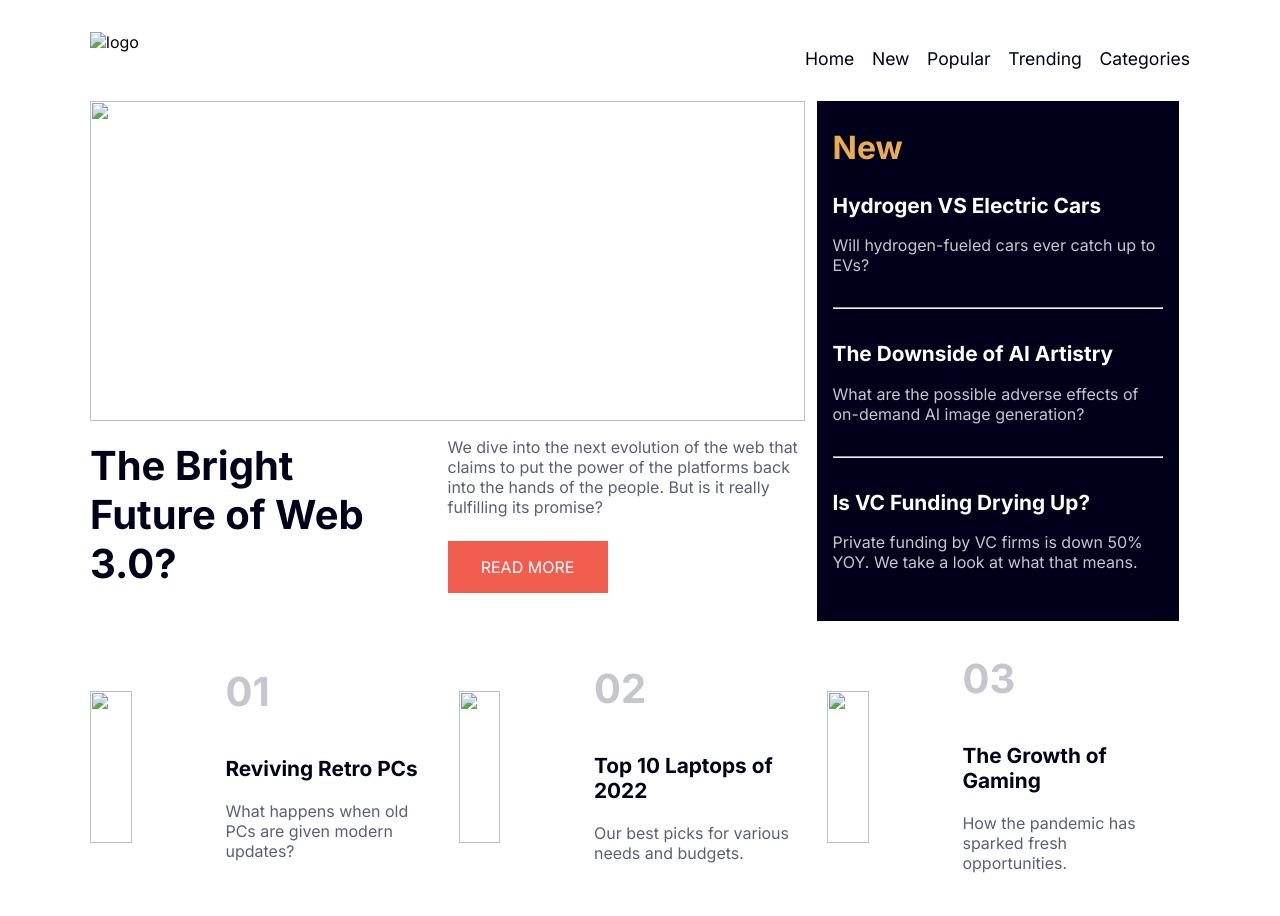
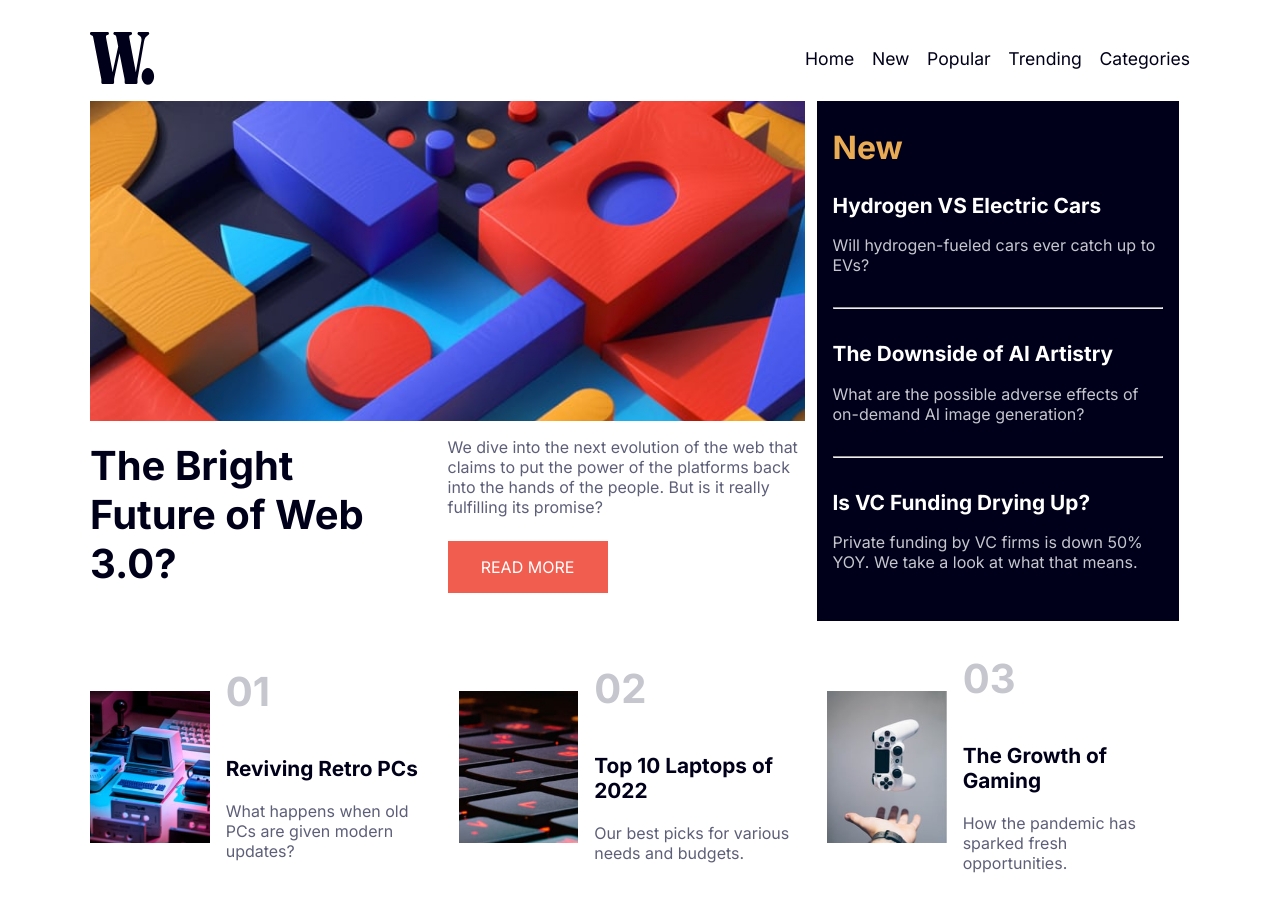
Before and after one commit to gregor200/News-homepage, a plain HTML site: page index.html in a window 1280 px wide. Drawn offline with Linux system fonts and the light colour scheme.

Commit message:
fixed images

```diff
--- a/index.html
+++ b/index.html
@@ -4,7 +4,7 @@
   <meta charset="UTF-8">
   <meta name="viewport" content="width=device-width, initial-scale=1.0"> <!-- displays site properly based on user's device -->
 
-  <link rel="icon" type="image/png" sizes="32x32" href="./assets/images/favicon-32x32.png">
+  <link rel="icon" type="image/png" sizes="32x32" href="./images/favicon-32x32.png">
 
   <link rel="preconnect" href="https://fonts.googleapis.com">
   <link rel="preconnect" href="https://fonts.gstatic.com" crossorigin>
@@ -23,8 +23,8 @@
 
   <div class="content">
   <header>
-    <img src="./assets/images/logo.svg" alt="logo" />
-    <img id="menu" class="menu" src="./assets/images/icon-menu.svg" alt="menu" />
+    <img src="./images/logo.svg" alt="logo" />
+    <img id="menu" class="menu" src="./images/icon-menu.svg" alt="menu" />
     <div class="menulinks">
       <a href="#">Home</a>
       <a href="#">New</a>
@@ -37,7 +37,7 @@
   <main>
 
   <section class="intro">
-   <img src="./assets/images/image-web-3-mobile.jpg" alt="" />
+   <img src="./images/image-web-3-mobile.jpg" alt="" />
    <div class="message">
     <div class="head">
    <h1>The Bright Future of Web 3.0?</h1>
@@ -74,12 +74,12 @@
   <section class="articles">
 
      <div class="article">
-      <img src="./assets/images/image-retro-pcs.jpg" alt=""/>
+      <img src="./images/image-retro-pcs.jpg" alt=""/>
 
       <div class="menubar" id="menubar">
 
         <div class="exit">
-        <img id="exit" src="./assets/images/icon-menu-close.svg" alt="close">
+        <img id="exit" src="./images/icon-menu-close.svg" alt="close">
         </div>
 
         <div class="links">
@@ -99,7 +99,7 @@
      </div>
 
      <div class="article">
-      <img src="./assets/images/image-top-laptops.jpg" alt=""/>
+      <img src="./images/image-top-laptops.jpg" alt=""/>
 
 
 
@@ -111,7 +111,7 @@
      </div>
 
      <div class="article">
-      <img src="./assets/images/image-gaming-growth.jpg" alt=""/>
+      <img src="./images/image-gaming-growth.jpg" alt=""/>
 
       <div class="text">
         <h1>03</h1>
```
